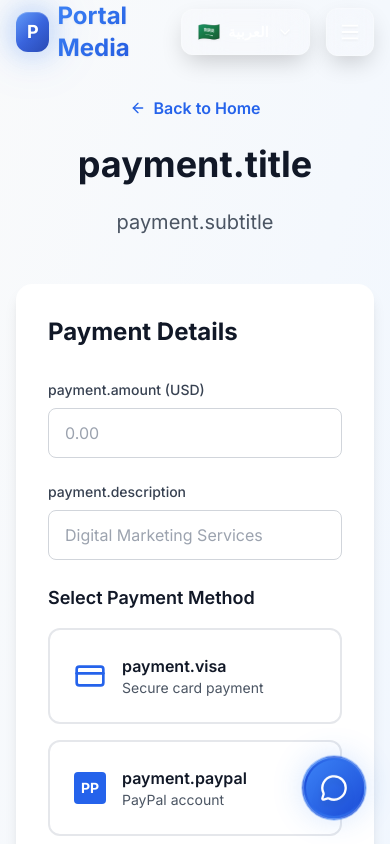
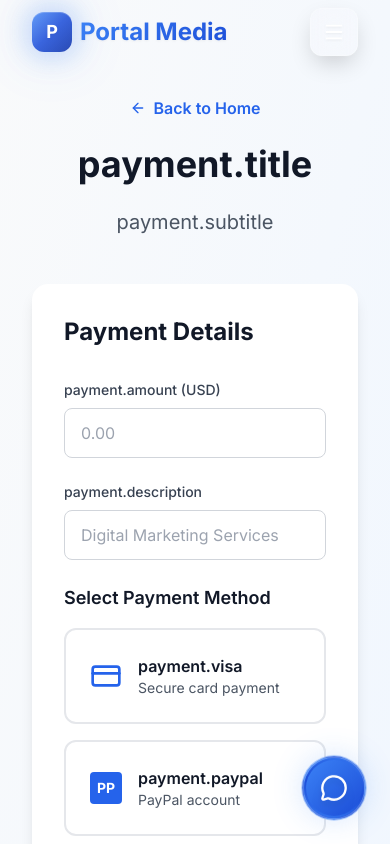
Before and after one commit to MustafaGaberr/PortalMedia, a React (Vite) app: page /payment in a window 390 px wide. Shown: the top 844 px of the page. Built offline with nearby package versions, Linux system fonts and the light colour scheme; the HTML template or start-up script is replaced by a standard one.

Commit message:
scroll to top, scroll indicator, chatbot, reactpaypal

```diff
--- a/package.json
+++ b/package.json
@@ -10,6 +10,7 @@
     "preview": "vite preview"
   },
   "dependencies": {
+    "@paypal/react-paypal-js": "^8.9.1",
     "framer-motion": "^12.23.12",
     "i18next": "^25.5.2",
     "i18next-browser-languagedetector": "^8.2.0",
--- a/src/App.tsx
+++ b/src/App.tsx
@@ -12,6 +12,7 @@ import Team from './components/Team';
 import Contact from './components/Contact';
 import Footer from './components/Footer';
 import FloatingChatbot from './components/FloatingChatbot';
+import ScrollToTopButton from './components/ScrollToTopButton';
 
 // Pages
 import BlogPage from './pages/BlogPage';
@@ -31,9 +32,9 @@ const HomePage: React.FC = () => (
 const AppContent: React.FC = () => {
   return (
     <Router>
-      <div className="App">
+      <div className="App overflow-x-hidden min-h-screen">
         <Header />
-        <main>
+        <main className="overflow-x-hidden">
           <Routes>
             <Route path="/" element={<HomePage />} />
             <Route path="/blog" element={<BlogPage />} />
@@ -43,6 +44,7 @@ const AppContent: React.FC = () => {
         </main>
         <Footer />
         <FloatingChatbot />
+        <ScrollToTopButton />
       </div>
     </Router>
   );
--- a/src/components/Footer.tsx
+++ b/src/components/Footer.tsx
@@ -118,15 +118,6 @@ const Footer: React.FC = () => {
             >
               {t('footer.rights')}
             </motion.p>
-
-            <motion.button
-              onClick={scrollToTop}
-              className="bg-gradient-to-r from-blue-600 to-blue-700 w-12 h-12 rounded-full flex items-center justify-center hover:shadow-lg hover:shadow-blue-500/25 transition-all duration-300"
-              whileHover={{ scale: 1.1, y: -2 }}
-              whileTap={{ scale: 0.9 }}
-            >
-              <ArrowUp className="w-5 h-5 text-white" />
-            </motion.button>
           </div>
         </div>
       </div>
--- a/src/components/Header.tsx
+++ b/src/components/Header.tsx
@@ -127,8 +127,8 @@ const Header: React.FC = () => {
 
           {/* Language Switcher & Mobile Menu */}
           <div className="flex items-center space-x-4 rtl:space-x-reverse">
-            {/* Language Dropdown */}
-            <div className="relative" ref={dropdownRef}>
+            {/* Language Dropdown - Hidden on mobile */}
+            <div className="hidden lg:block relative" ref={dropdownRef}>
               <button
                 onClick={() => setIsLangDropdownOpen(!isLangDropdownOpen)}
                 className="flex items-center px-4 py-2 glass rounded-xl shadow-elegant border border-white/20 backdrop-blur-sm text-white/90 hover:text-white hover:bg-white/10 transition-all duration-300 hover:scale-105 focus:outline-none focus:ring-2 focus:ring-primary-500/50 min-w-[120px]"
@@ -224,6 +224,41 @@ const Header: React.FC = () => {
                 )}
               </div>
             ))}
+
+            {/* Language Switcher in Mobile Menu */}
+            <div className="mx-2 mt-4 pt-4 border-t border-primary-200/30">
+              <p className="px-6 py-2 text-xs text-gray-500 font-medium uppercase tracking-wide">
+                Language / اللغة
+              </p>
+              <button
+                onClick={() => handleLanguageChange('en')}
+                className={`flex items-center w-full px-6 py-3 text-left transition-all duration-200 rounded-lg mx-0 ${
+                  language === 'en'
+                    ? 'text-primary-600 bg-primary-50 font-semibold'
+                    : 'text-gray-800 hover:text-primary-600 hover:bg-primary-50'
+                }`}
+              >
+                <span className="text-lg mr-3 rtl:ml-3 rtl:mr-0">🇺🇸</span>
+                <span className="text-sm font-medium">English</span>
+                {language === 'en' && (
+                  <span className="ml-auto text-primary-600">✓</span>
+                )}
+              </button>
+              <button
+                onClick={() => handleLanguageChange('ar')}
+                className={`flex items-center w-full px-6 py-3 text-left transition-all duration-200 rounded-lg mx-0 ${
+                  language === 'ar'
+                    ? 'text-primary-600 bg-primary-50 font-semibold'
+                    : 'text-gray-800 hover:text-primary-600 hover:bg-primary-50'
+                }`}
+              >
+                <span className="text-lg mr-3 rtl:ml-3 rtl:mr-0">🇸🇦</span>
+                <span className="text-sm font-medium">العربية</span>
+                {language === 'ar' && (
+                  <span className="ml-auto text-primary-600">✓</span>
+                )}
+              </button>
+            </div>
           </nav>
         </motion.div>
       </div>
--- a/src/components/Hero.tsx
+++ b/src/components/Hero.tsx
@@ -101,18 +101,29 @@ const Hero: React.FC = () => {
             {t('hero.learn-more')}
           </motion.button>
         </motion.div>
+      </div>
 
-        {/* Scroll Indicator */}
-        <motion.div
-          className="absolute bottom-8 left-1/2 transform -translate-x-1/2"
-          animate={{ y: [0, 10, 0] }}
-          transition={{ duration: 2, repeat: Infinity }}
-        >
-          <div className="w-6 h-10 border-2 border-white/30 rounded-full flex justify-center">
-            <div className="w-1 h-3 bg-white/50 rounded-full mt-2"></div>
-          </div>
-        </motion.div>
-      </div>
+      {/* Enhanced Scroll Indicator - Fixed at bottom of hero section only */}
+      <motion.div
+        className="hidden sm:block absolute bottom-4 left-1/2 transform -translate-x-1/2 cursor-pointer z-50"
+        animate={{ y: [0, 8, 0] }}
+        transition={{ duration: 2, repeat: Infinity, ease: "easeInOut" }}
+        onClick={() => scrollToSection('about')}
+        whileHover={{ scale: 1.1 }}
+        whileTap={{ scale: 0.9 }}
+      >
+        <div className="w-6 h-10 border-2 border-white/60 rounded-full flex justify-center backdrop-blur-sm bg-white/5 shadow-lg hover:border-white/80 transition-all duration-300 hover:bg-white/10">
+          <motion.div
+            className="w-1.5 h-4 bg-gradient-to-b from-white to-white/70 rounded-full mt-2 shadow-sm"
+            animate={{ y: [0, 6, 0], opacity: [0.7, 1, 0.7] }}
+            transition={{ duration: 2, repeat: Infinity, ease: "easeInOut" }}
+          />
+        </div>
+        {/* Scroll hint text */}
+        <div className="absolute top-12 left-1/2 transform -translate-x-1/2 text-white/60 text-xs font-medium whitespace-nowrap opacity-0 hover:opacity-100 transition-opacity duration-300">
+          Scroll Down
+        </div>
+      </motion.div>
     </section>
   );
 };
--- /dev/null
+++ b/src/components/ScrollToTopButton.tsx
@@ -0,0 +1,43 @@
+import { ArrowUp } from 'lucide-react';
+import { useEffect, useState } from 'react';
+import { motion } from 'framer-motion';
+import { useLanguage } from '../contexts/LanguageContext';
+
+const ScrollToTop = () => {
+  const { language } = useLanguage();
+  const [isVisible, setIsVisible] = useState(false);
+
+  useEffect(() => {
+    const toggleVisibility = () => {
+      const heroHeight = window.innerHeight; // Approximate hero section height
+      setIsVisible(window.scrollY > heroHeight * 0.8); // Show when 80% past hero
+    };
+
+    window.addEventListener('scroll', toggleVisibility);
+    return () => window.removeEventListener('scroll', toggleVisibility);
+  }, []);
+
+  const scrollToTop = () => {
+    window.scrollTo({ top: 0, behavior: 'smooth' });
+  };
+
+  return (
+    <>
+      {isVisible && (
+        <motion.button
+          onClick={scrollToTop}
+          className={`fixed bottom-24 z-50 bg-gradient-to-r from-blue-600 to-blue-700 w-12 h-12 rounded-full flex items-center justify-center hover:shadow-lg hover:shadow-blue-500/25 transition-all duration-300 ${
+            language === 'ar' ? 'left-6' : 'right-6'
+          }`}
+          whileHover={{ scale: 1.1, y: -2 }}
+          whileTap={{ scale: 0.9 }}
+          aria-label="Scroll to top"
+        >
+          <ArrowUp className="w-5 h-5 text-white" />
+        </motion.button>
+      )}
+    </>
+  );
+};
+
+export default ScrollToTop;
--- a/src/index.css
+++ b/src/index.css
@@ -202,6 +202,18 @@
 /* Smooth scrolling */
 html {
   scroll-behavior: smooth;
+  overflow-x: hidden; /* Prevent horizontal scroll */
+}
+
+/* Prevent horizontal overflow on body */
+body {
+  overflow-x: hidden;
+}
+
+/* Ensure all containers don't exceed viewport width */
+*, *::before, *::after {
+  max-width: 100vw;
+  box-sizing: border-box;
 }
 
 /* Custom scrollbar */
@@ -231,4 +243,21 @@ html {
   .btn-primary:hover {
     transform: none;
   }
+
+  /* Fix mobile overflow issues */
+  * {
+    max-width: 100vw;
+  }
+
+  .max-w-7xl, .max-w-4xl, .max-w-3xl {
+    max-width: calc(100vw - 2rem);
+    margin-left: auto;
+    margin-right: auto;
+  }
+
+  /* Ensure mobile containers don't overflow */
+  .container, .mx-auto {
+    padding-left: 1rem;
+    padding-right: 1rem;
+  }
 }
```
Also changed, not shown: 1 other file (tests, documents, lock files or other folders).
